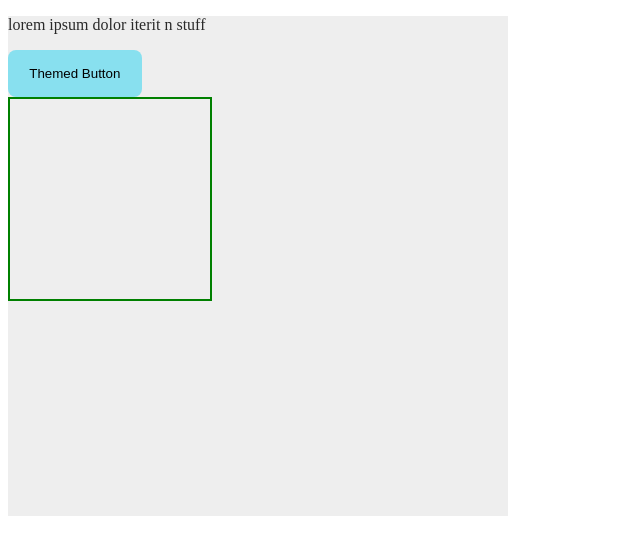
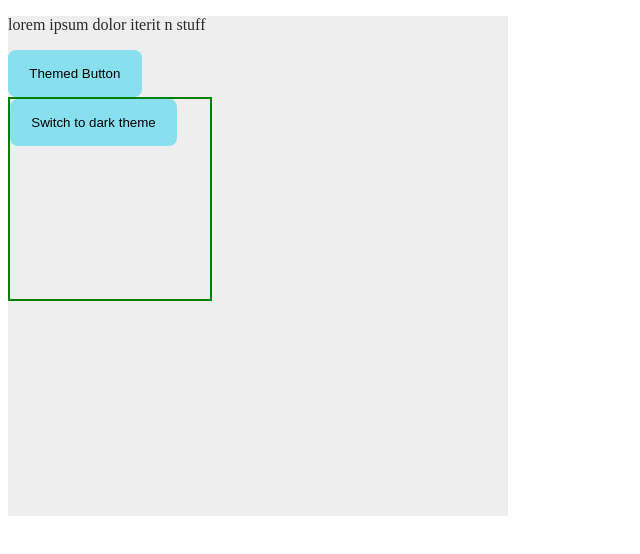
Before and after one commit to GitsOfVivek/Context-Theme-Toggler---Contest-05-03-23---40nhfkxdvxq6, a React app: page / in a window 1280 px wide. Shown: the top 554 px of the page, without its empty margins (0-640 px from the left). Built offline with nearby package versions, Linux system fonts and the light colour scheme.

Commit message:
Update LocalThemedBox.js

```diff
--- a/src/components/LocalThemedBox.js
+++ b/src/components/LocalThemedBox.js
@@ -1,14 +1,27 @@
-import React from 'react';
-
+import React, { useState } from 'react';
 
 const LocalThemedBox = () => {
+	const [theme, setTheme] = useState('light');
+	return (
+		<div
+			style={{
+				width: '200px',
+				height: '200px',
+				border: '2px solid green',
+			}}
+			id="local-themed-box"
+			className={`txt-${theme} bg-${theme}`}>
+			<button
+				className={'btn ' + `btn-${theme}`}
+				id="themed-button"
+				onClick={() => {
+					const val = theme === 'light' ? 'dark' : 'light';
+					setTheme(val);
+				}}>
+				Switch to dark theme
+			</button>
+		</div>
+	);
+};
 
-return(
-    <div style={{width:'200px',height:'200px',border:'2px solid green'}} id="local-themed-box">
-        {/* Write code below this line */}
-
-    </div>
-)
-}
-
-export { LocalThemedBox }
+export { LocalThemedBox };
```
